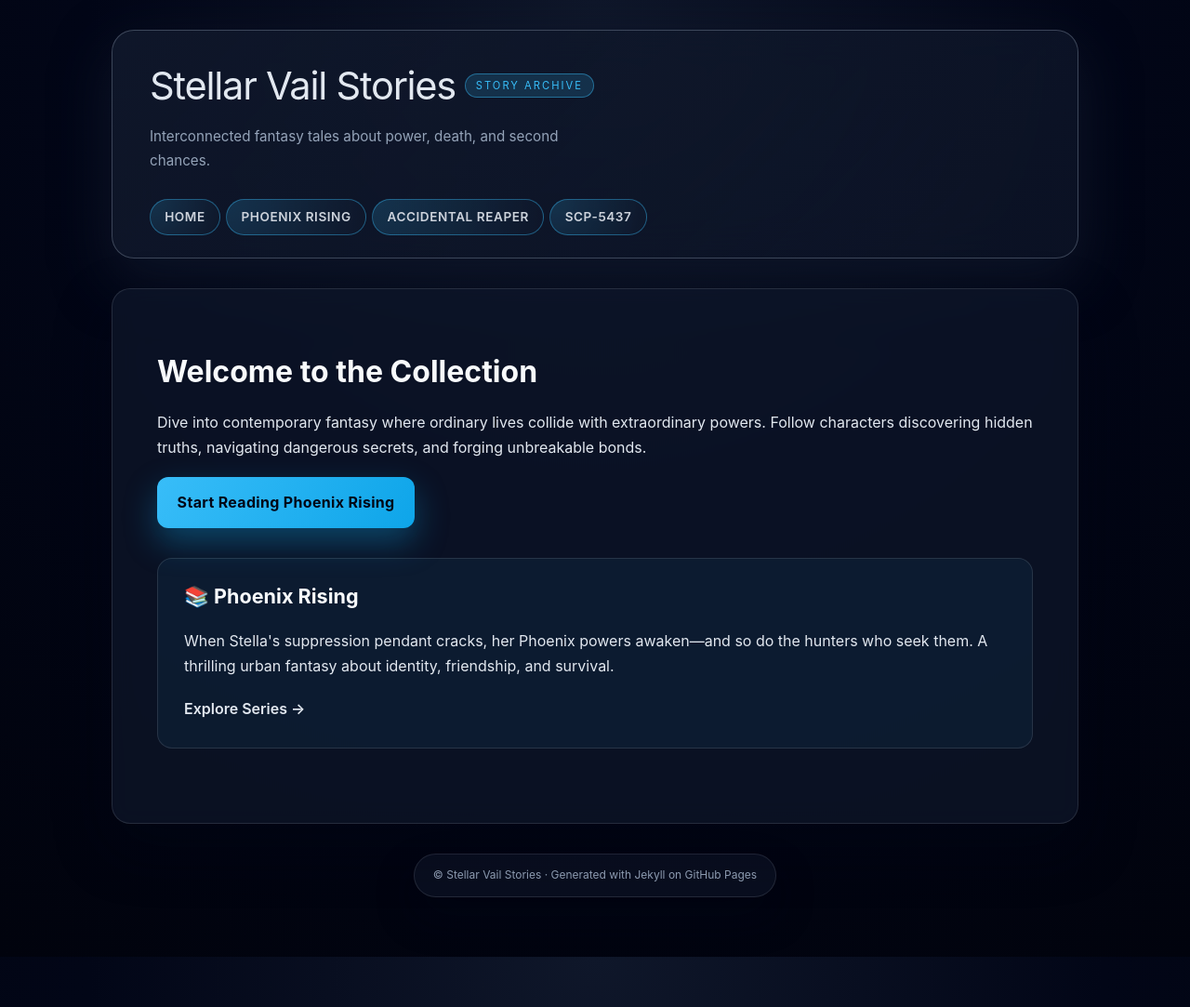
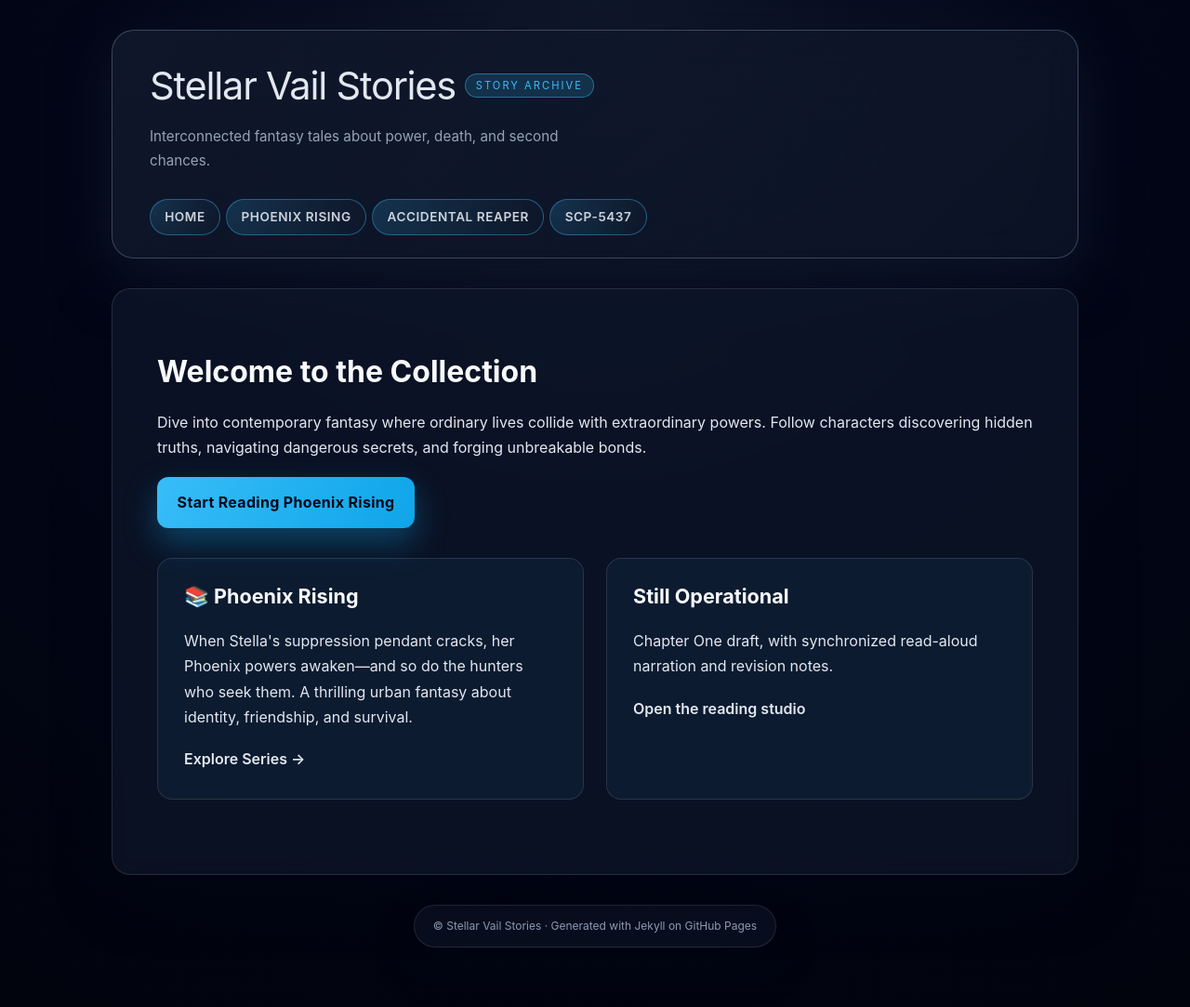
Before and after one commit to CosmicPhoenix171/Books, a Jekyll site: the page built from index.md, in a window 1280 px wide. Shown: the whole page at 93% size. Built offline with Jekyll 4.4.1, drawn with Linux system fonts in a browser that asks for light colours.

Commit message:
Link Still Operational reading studio from Books homepage

```diff
--- a/index.md
+++ b/index.md
@@ -15,3 +15,10 @@ Dive into contemporary fantasy where ordinary lives collide with extraordinary p
     <p>When Stella's suppression pendant cracks, her Phoenix powers awaken—and so do the hunters who seek them. A thrilling urban fantasy about identity, friendship, and survival.</p>
     <a href="{{ '/phoenix-rising/' | relative_url }}">Explore Series →</a>
   </div>
+
+
+<div class="card">
+  <h3>Still Operational</h3>
+  <p>Chapter One draft, with synchronized read-aloud narration and revision notes.</p>
+  <a href="{{ '/still-operational/' | relative_url }}">Open the reading studio</a>
+</div>
```
